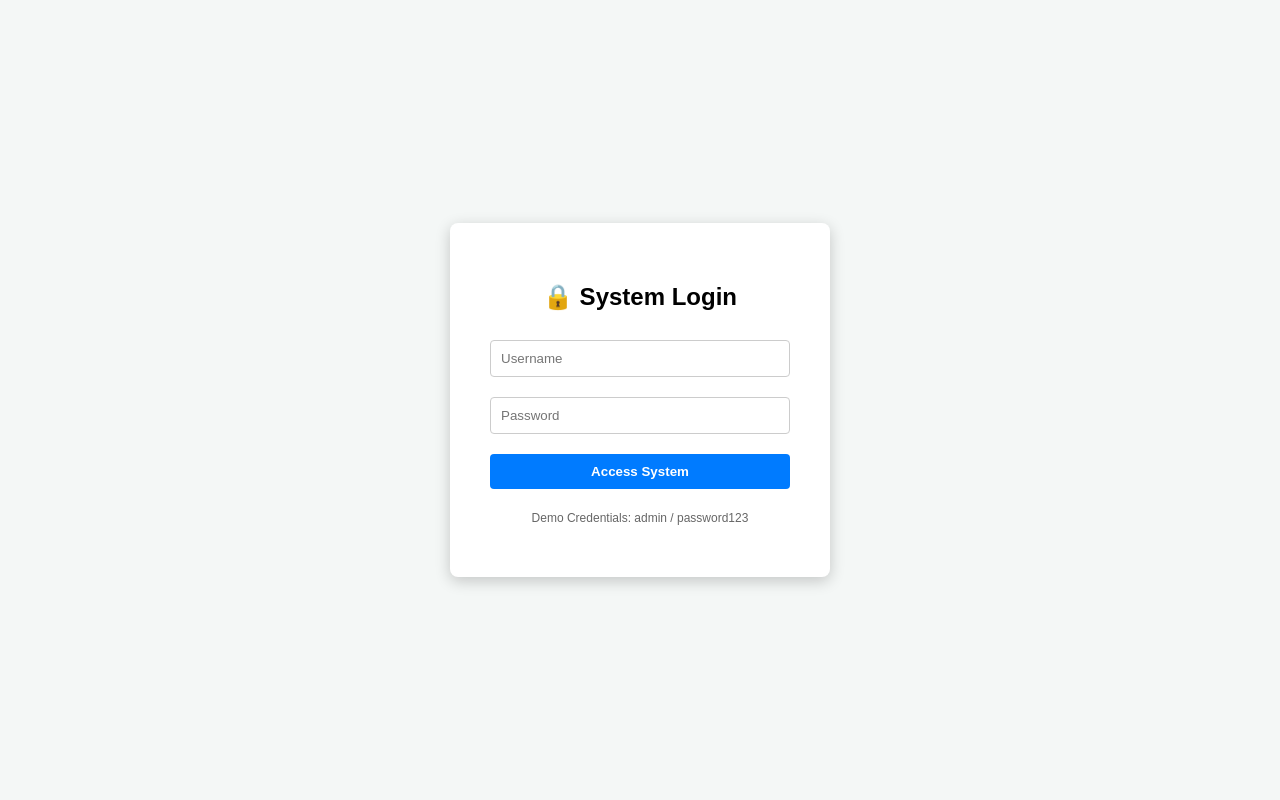
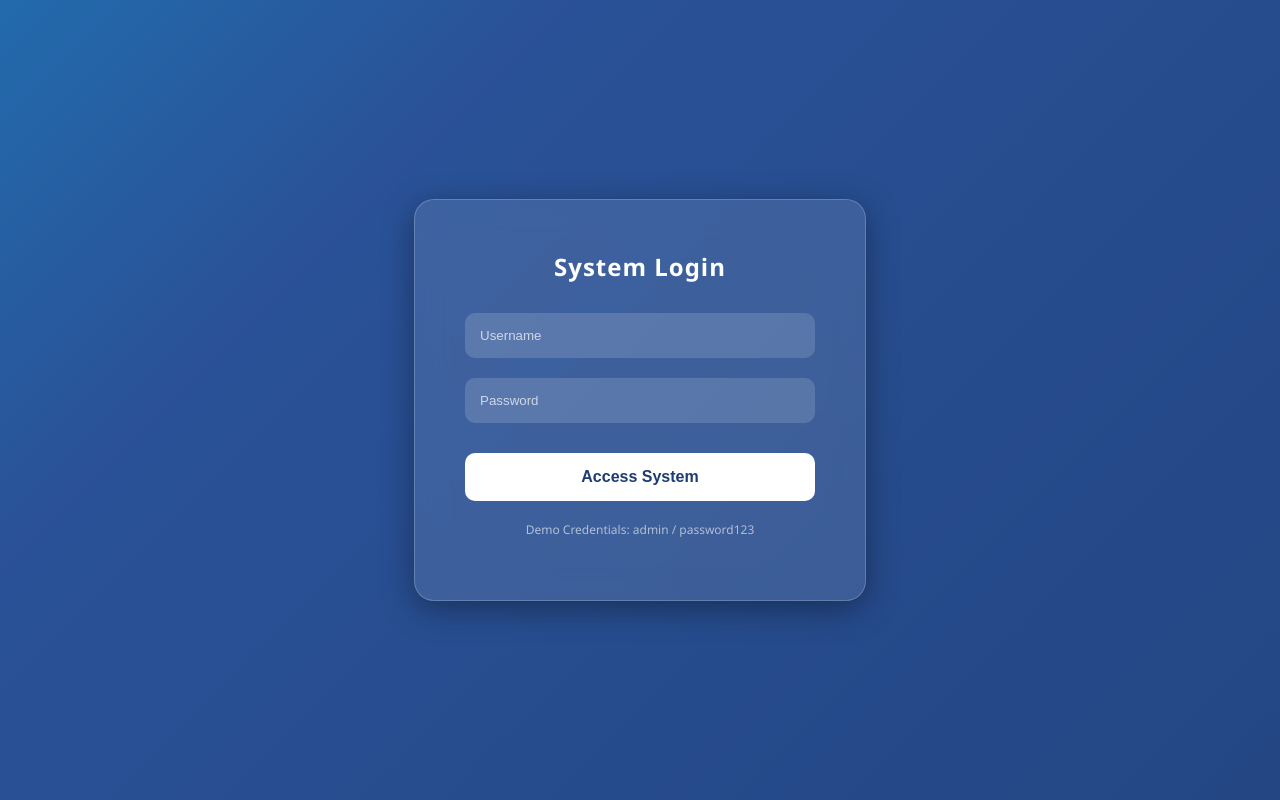
Before and after one commit to ajayravichandiran-ui/mini-erp-final, a Flask app: page /login in a window 1280 px wide. Run offline with Flask 3, Linux system fonts and the light colour scheme.

Commit message:
UI Changes

```diff
--- a/templates/login.html
+++ b/templates/login.html
@@ -1,18 +1,107 @@
 <!DOCTYPE html>
-<html>
+<html lang="en">
 <head>
-    <title>ERP Login</title>
+    <meta charset="UTF-8">
+    <meta name="viewport" content="width=device-width, initial-scale=1.0">
+    <title>ERP System Login</title>
     <style>
-        body { font-family: Arial, sans-serif; background-color: #f4f7f6; display: flex; justify-content: center; align-items: center; height: 100vh; margin: 0; }
-        .login-box { background: white; padding: 40px; border-radius: 8px; box-shadow: 0 4px 15px rgba(0,0,0,0.2); width: 300px; text-align: center; }
-        input, button { width: 100%; padding: 10px; margin: 10px 0; border: 1px solid #ccc; border-radius: 4px; box-sizing: border-box; }
-        button { background-color: #007bff; color: white; border: none; cursor: pointer; font-weight: bold; }
-        .flash { padding: 10px; margin-bottom: 15px; border-radius: 4px; color: white; background-color: #dc3545; }
+        /* 1. The Dynamic Animated Background */
+        body {
+            margin: 0;
+            padding: 0;
+            font-family: 'Segoe UI', Tahoma, Geneva, Verdana, sans-serif;
+            background: linear-gradient(-45deg, #1e3c72, #2a5298, #00d2ff, #3a7bd5);
+            background-size: 400% 400%;
+            animation: gradientBG 15s ease infinite;
+            height: 100vh;
+            display: flex;
+            justify-content: center;
+            align-items: center;
+        }
+
+        @keyframes gradientBG {
+            0% { background-position: 0% 50%; }
+            50% { background-position: 100% 50%; }
+            100% { background-position: 0% 50%; }
+        }
+
+        /* 2. The 3D Glassmorphism Card */
+        .login-box {
+            background: rgba(255, 255, 255, 0.1);
+            backdrop-filter: blur(15px);
+            -webkit-backdrop-filter: blur(15px);
+            border: 1px solid rgba(255, 255, 255, 0.2);
+            border-radius: 20px;
+            box-shadow: 0 8px 32px 0 rgba(0, 0, 0, 0.37);
+            padding: 50px;
+            width: 350px;
+            text-align: center;
+            color: white;
+            transition: transform 0.4s ease, box-shadow 0.4s ease;
+            transform-style: preserve-3d;
+        }
+
+        /* 3. The 3D Hover Interaction */
+        .login-box:hover {
+            transform: translateY(-10px) scale(1.02) perspective(1000px) rotateX(2deg) rotateY(2deg);
+            box-shadow: 0 20px 40px 0 rgba(0, 0, 0, 0.5);
+        }
+
+        h2 { margin-top: 0; font-weight: 600; letter-spacing: 1px; }
+
+        /* 4. Modern Translucent Inputs */
+        input {
+            width: 100%;
+            padding: 15px;
+            margin: 10px 0;
+            border: none;
+            border-radius: 10px;
+            background: rgba(255, 255, 255, 0.15);
+            color: white;
+            outline: none;
+            box-sizing: border-box;
+            transition: background 0.3s ease, transform 0.2s ease;
+        }
+
+        input::placeholder { color: rgba(255, 255, 255, 0.7); }
+
+        input:focus {
+            background: rgba(255, 255, 255, 0.3);
+            transform: scale(1.01);
+        }
+
+        /* 5. Interactive Button */
+        button {
+            width: 100%;
+            padding: 15px;
+            margin-top: 20px;
+            border: none;
+            border-radius: 10px;
+            background: #fff;
+            color: #1e3c72;
+            font-size: 16px;
+            font-weight: bold;
+            cursor: pointer;
+            transition: transform 0.2s ease, box-shadow 0.2s ease;
+        }
+
+        button:hover {
+            transform: translateY(-3px);
+            box-shadow: 0 5px 15px rgba(255, 255, 255, 0.4);
+        }
+
+        .flash {
+            background: rgba(255, 100, 100, 0.8);
+            padding: 10px;
+            border-radius: 8px;
+            margin-bottom: 15px;
+            backdrop-filter: blur(5px);
+        }
     </style>
 </head>
 <body>
     <div class="login-box">
-        <h2>🔒 System Login</h2>
+        <h2>System Login</h2>
 
         {% with messages = get_flashed_messages() %}
             {% if messages %}
@@ -27,7 +116,7 @@
             <input type="password" name="password" placeholder="Password" required>
             <button type="submit">Access System</button>
         </form>
-        <p style="font-size: 12px; color: #666;">Demo Credentials: admin / password123</p>
+        <p style="font-size: 12px; margin-top: 20px; color: rgba(255,255,255,0.6);">Demo Credentials: admin / password123</p>
     </div>
 </body>
 </html>
```
